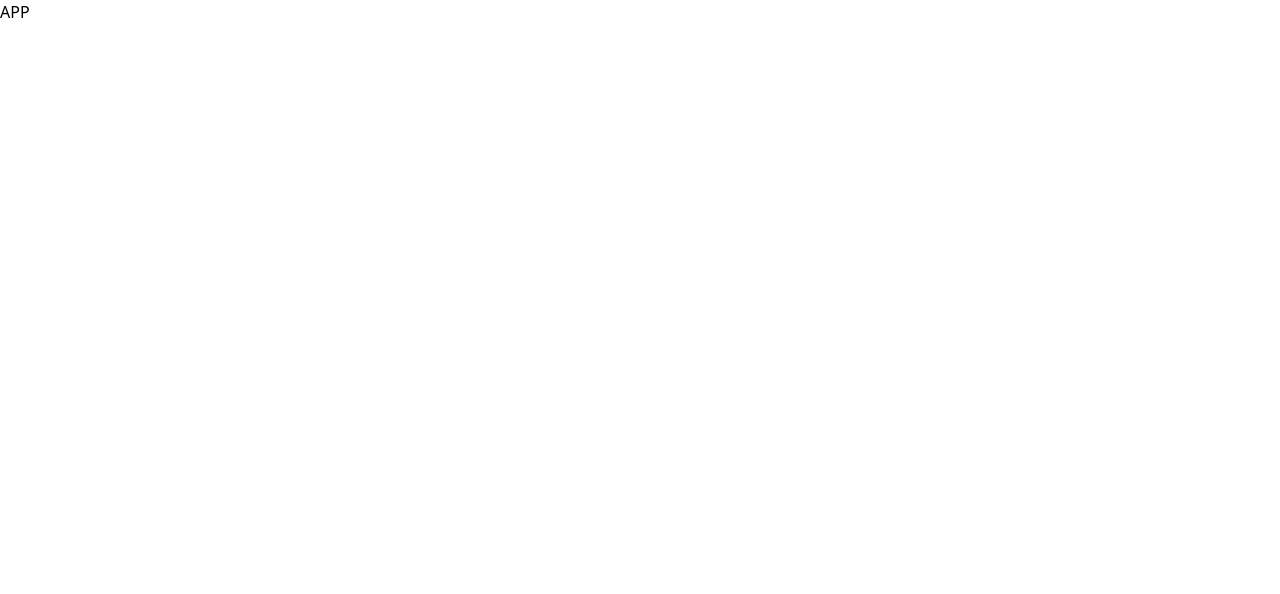
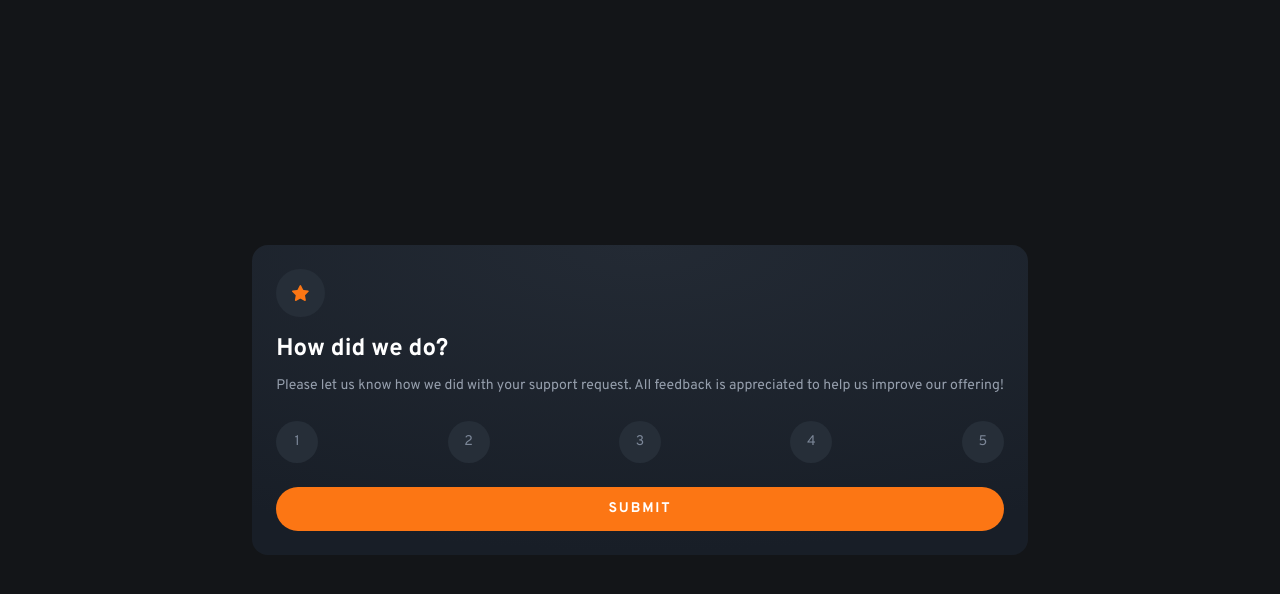
Before and after one commit to daniellefreitas23/FeedBack_React, a React (Vite) app: page / in a window 1280 px wide. Shown: the top 594 px of the page. Built offline with nearby package versions, Linux system fonts and the light colour scheme.

Commit message:
primeiro card finalizado

```diff
--- a/index.html
+++ b/index.html
@@ -1,13 +1,21 @@
 <!doctype html>
 <html lang="en">
+
 <head>
   <meta charset="UTF-8" />
   <link rel="icon" type="image/svg+xml" href="/favicon-32x32.png" />
   <meta name="viewport" content="width=device-width, initial-scale=1.0" />
+  <link rel="preconnect" href="https://fonts.googleapis.com">
+  <link rel="preconnect" href="https://fonts.gstatic.com" crossorigin>
+  <link
+    href="https://fonts.googleapis.com/css2?family=Overpass:ital,wght@0,100..900;1,100..900&family=Rubik:ital,wght@0,300..900;1,300..900&display=swap"
+    rel="stylesheet">
   <title>Feedback</title>
 </head>
-  <body>
+
+<body class="bg-very-dark-blue flex items-center justify-center h-svh">
   <div id="root"></div>
   <script type="module" src="/src/main.jsx"></script>
 </body>
+
 </html>
--- a/src/App.jsx
+++ b/src/App.jsx
@@ -1,7 +1,35 @@
+import { useState } from "react"
+import iconStar from "./imgs/icon-star.svg"
+
 export function App() {
+  const [notaAvaliacao, setNotaAvaliacao] = useState(0)
+
+  function handleAlterarNotaAvaliacao(nota) {
+    setNotaAvaliacao(nota)
+
+    console.log(nota)
+  }
+
   return (
-    <div>
-      <h1>APP</h1>
+    <div className="bg-gradient-dark mx-6 p-6 rounded-2xl text-white font-overpass">
+      <div className="bg-dark-blue p-4 w-fit rounded-full mb-4">
+        <img src={iconStar} alt="icon star" />
+      </div>
+
+      <h1 className="text-2xl font-bold mb-2.5">How did we do?</h1>
+
+      <p className="text-light-grey text-sm leading-1 mb-6">Please let us know how we did with your support request. All feedback is appreciated to help us improve our offering!</p>
+
+      <div className="flex justify-between mb-6">
+        <input type="button" value={1} className="bg-dark-blue w-10.5 h-10.5 rounded-full text-sm leading-2 text-medium-grey" onClick={() => handleAlterarNotaAvaliacao(1)}/>
+        <input type="button" value={2} className="bg-dark-blue w-10.5 h-10.5 rounded-full text-sm leading-2 text-medium-grey" onClick={() => handleAlterarNotaAvaliacao(2)}/>
+        <input type="button" value={3} className="bg-dark-blue w-10.5 h-10.5 rounded-full text-sm leading-2 text-medium-grey" onClick={() => handleAlterarNotaAvaliacao(3)}/>
+        <input type="button" value={4} className="bg-dark-blue w-10.5 h-10.5 rounded-full text-sm leading-2 text-medium-grey" onClick={() => handleAlterarNotaAvaliacao(4)}/>
+        <input type="button" value={5} className="bg-dark-blue w-10.5 h-10.5 rounded-full text-sm leading-2 text-medium-grey" onClick={() => handleAlterarNotaAvaliacao(5)}/>
+      </div>
+
+      <button className="bg-orange w-full py-3 uppercase text-sm rounded-3xl tracking-1 font-bold">submit</button>
+
     </div>
   )
 }
--- a/src/index.css
+++ b/src/index.css
@@ -1 +1,23 @@
 @import "tailwindcss";
+
+@theme {
+    --color-very-dark-blue: #131518;
+    --color-dark-blue: #262E38;
+    --color-light-grey: #969FAD;
+    --color-medium-grey: #7C8798;
+    --color-orange: #FC7614;
+
+    --leading-1: 1.375rem;
+    --leading-2: 1.5rem;
+
+
+    --tracking-1: 1.867px;
+
+    --font-overpass: "Overpass", "sans-serif";
+}
+
+@layer utilities {
+    .bg-gradient-dark {
+        background-image: radial-gradient(98.96% 98.96% at 50% 0%, #232A34 0%, #181E27 100%);
+    }
+}
```
Lines whose indentation alone changed are shown as unchanged.
